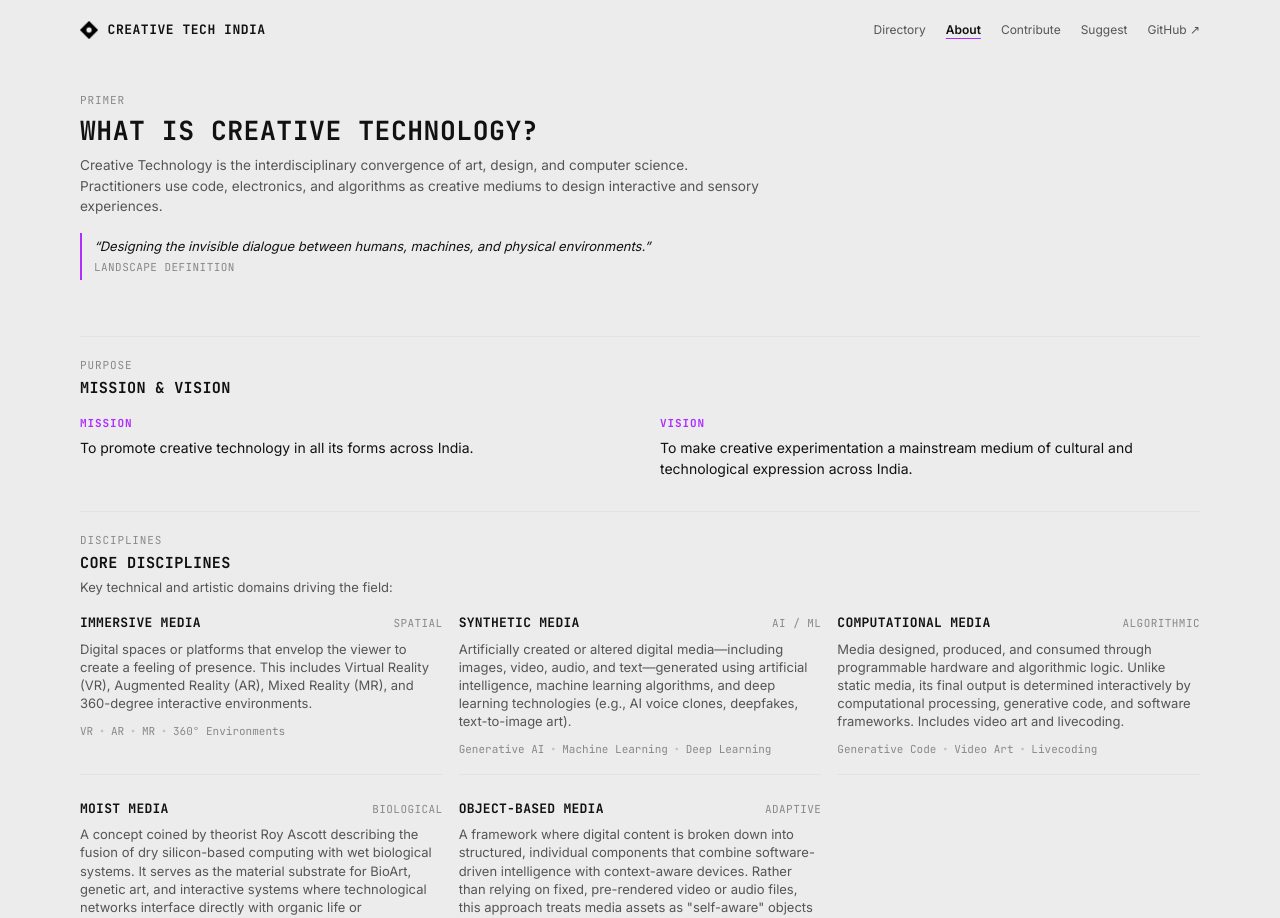
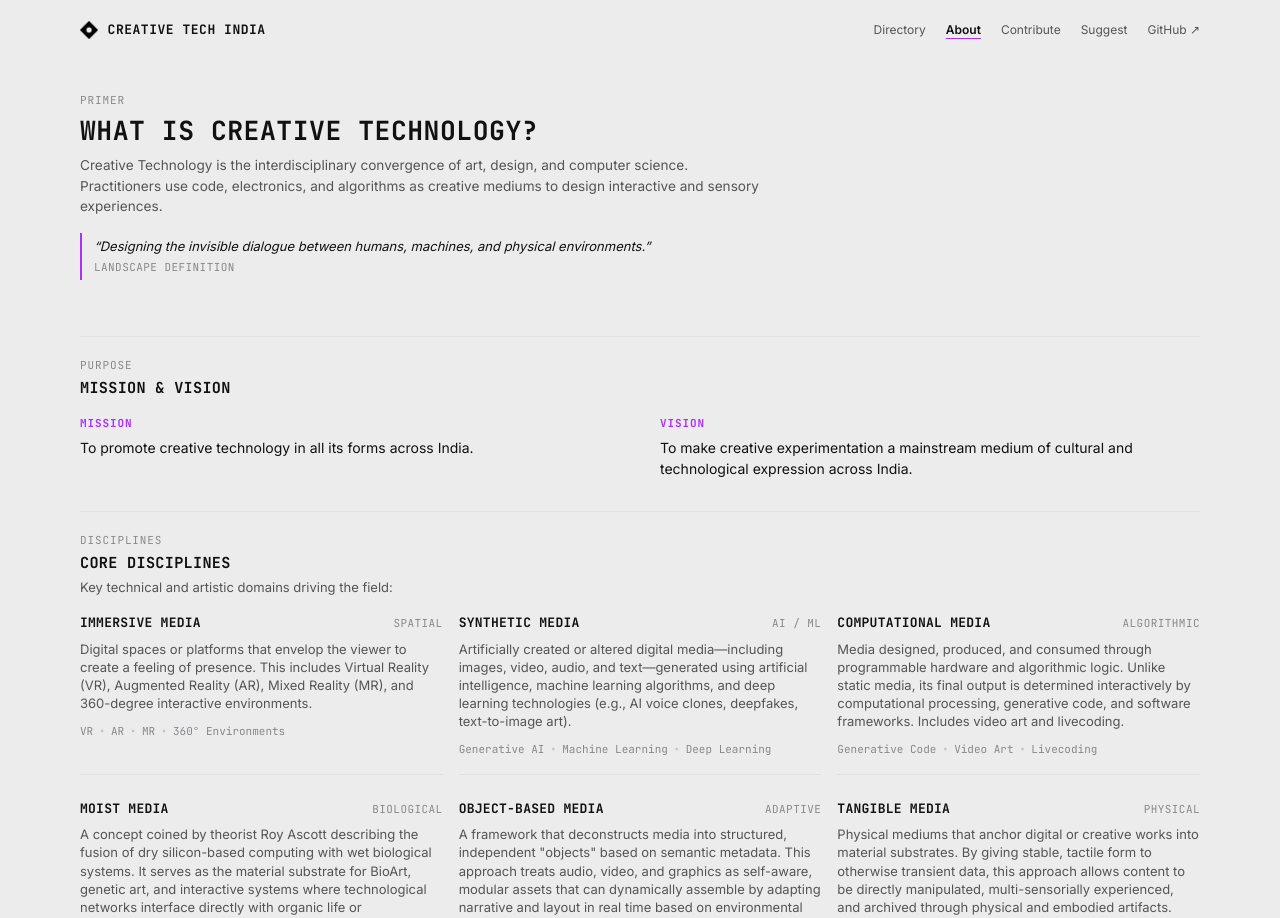
Before and after one commit to Creative-Tech-India/creative-tech-india.github.io, a Next.js app: page /about in a window 1280 px wide. Shown: the top 918 px of the page. Built offline with nearby package versions, Linux system fonts and the light colour scheme.

Commit message:
Add Tangible Media and update Object-Based Media description in Core Disciplines

```diff
--- a/app/about/page.tsx
+++ b/app/about/page.tsx
@@ -35,8 +35,14 @@ const DISCIPLINES = [
   {
     title: "Object-Based Media",
     badge: "Adaptive",
-    desc: "A framework where digital content is broken down into structured, individual components that combine software-driven intelligence with context-aware devices. Rather than relying on fixed, pre-rendered video or audio files, this approach treats media assets as \"self-aware\" objects that dynamically self-organize and adapt in real time based on user interactions, environmental data, and screen capabilities.",
+    desc: "A framework that deconstructs media into structured, independent \"objects\" based on semantic metadata. This approach treats audio, video, and graphics as self-aware, modular assets that can dynamically assemble by adapting narrative and layout in real time based on environmental context.",
     tags: ["Context-Aware", "Dynamic Assets", "Real-Time Adaptation"],
+  },
+  {
+    title: "Tangible Media",
+    badge: "Physical",
+    desc: "Physical mediums that anchor digital or creative works into material substrates. By giving stable, tactile form to otherwise transient data, this approach allows content to be directly manipulated, multi-sensorially experienced, and archived through physical and embodied artifacts.",
+    tags: ["Physical Computing", "Tactile UI", "Embodied Artifacts"],
   },
 ];
 
```
